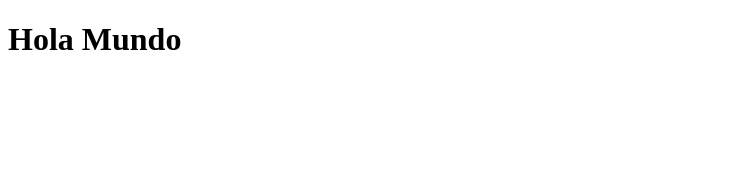
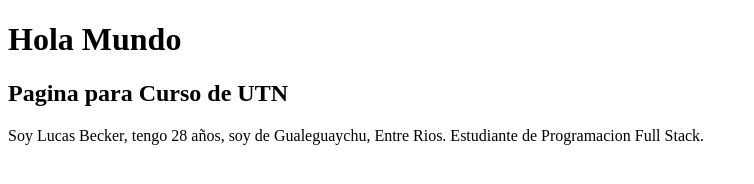
Before and after one commit to lucas-becker1/curso_utn, a plain HTML site: page index.html in a window 1280 px wide. Shown: the whole page, without its empty margins (0-754 px from the left). Drawn offline with Linux system fonts and the light colour scheme.

Commit message:
clase 2 primeros cambios

```diff
--- a/index.html
+++ b/index.html
@@ -3,9 +3,11 @@
 <head>
     <meta charset="UTF-8">
     <meta name="viewport" content="width=device-width, initial-scale=1.0">
-    <title>Document</title>
+    <title>Mi primer pagina web</title>
 </head>
 <body>
     <h1>Hola Mundo</h1>
+    <h2>Pagina para Curso de UTN</h2>
+    <p>Soy Lucas Becker, tengo 28 años, soy de Gualeguaychu, Entre Rios. Estudiante de Programacion Full Stack.</p>
 </body>
 </html>
```
